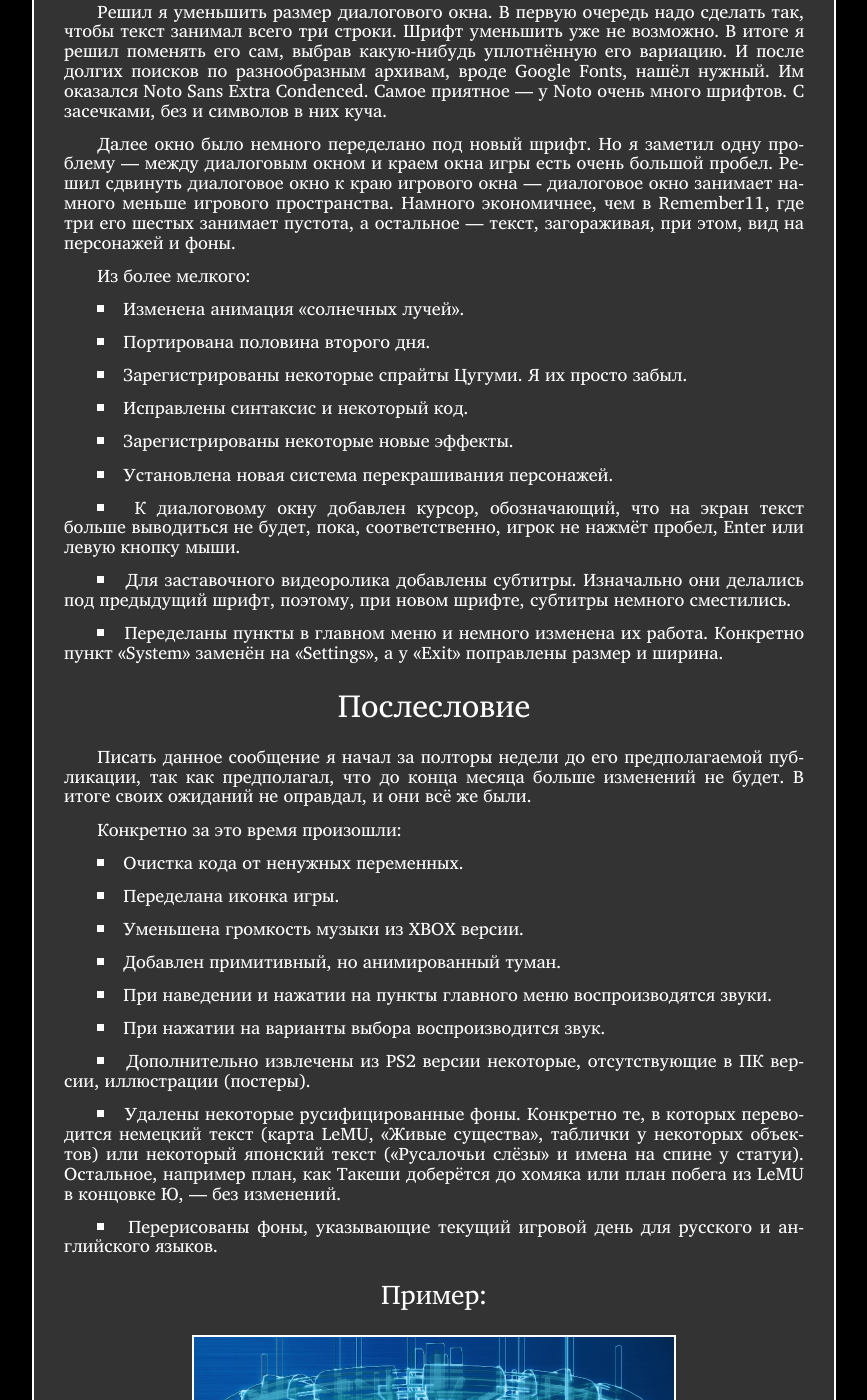
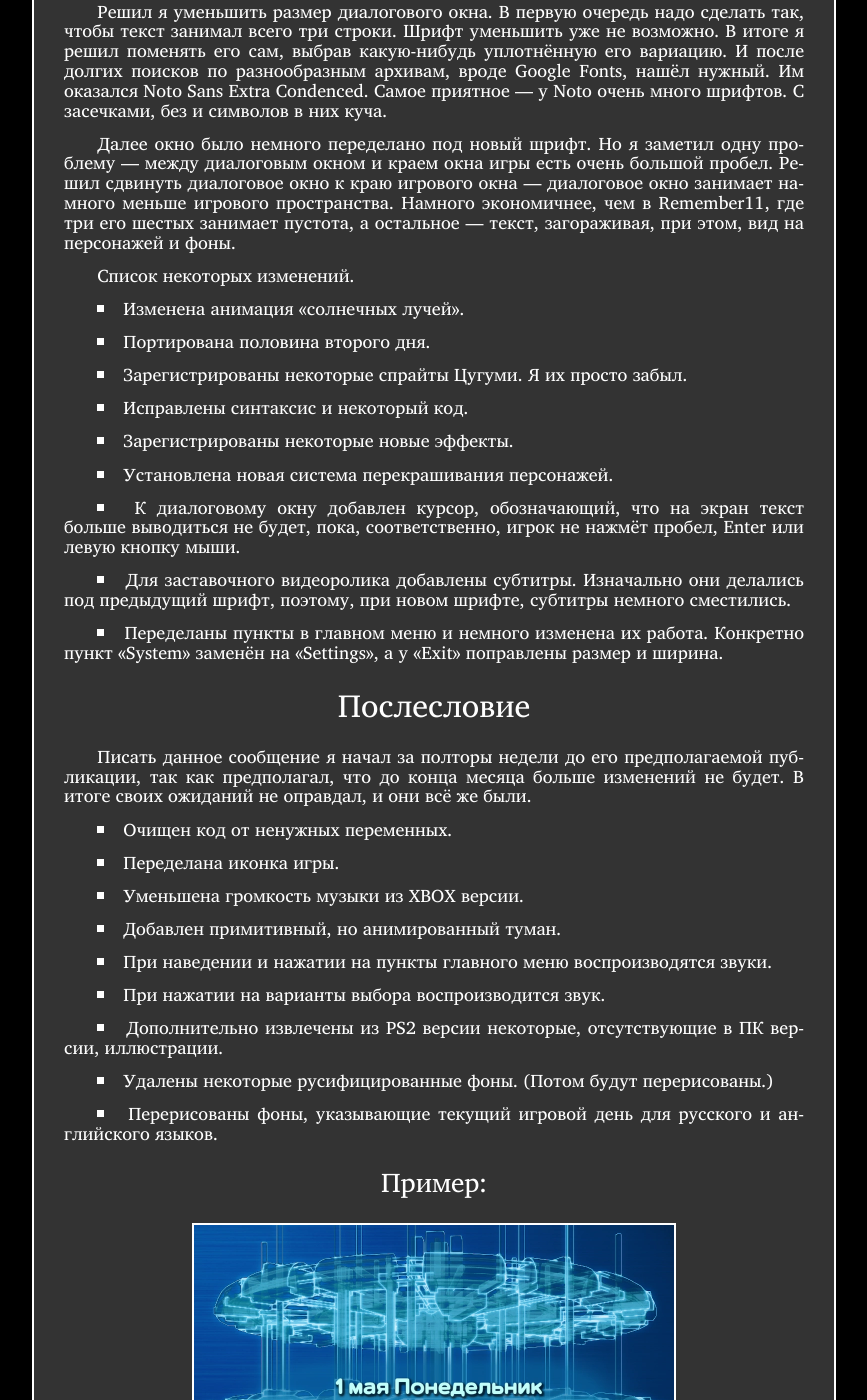
Before and after one commit to Starastel/stStarastel, a Jekyll site: the page built from _posts/2022-05-02-didnt-expect-any-changes.md, in a window 1280 px wide and 1400 px high, scrolled down 218 px. Shown: the whole window, without its empty margins (206-1073 px from the left). Built offline with Jekyll 4.4.1, drawn with Linux system fonts in a browser that asks for light colours.

Commit message:
Update 2022-05-02-didnt-expect-any-changes.md

```diff
--- a/_posts/2022-05-02-didnt-expect-any-changes.md
+++ b/_posts/2022-05-02-didnt-expect-any-changes.md
@@ -7,7 +7,7 @@ date:   2022-05-02 00:00:00 +0300
 
 Далее окно было немного переделано под новый шрифт. Но я заметил одну проблему — между диалоговым окном и краем окна игры есть очень большой пробел. Решил сдвинуть диалоговое окно к краю игрового окна  — диалоговое окно занимает намного меньше игрового пространства. Намного экономичнее, чем в Remember11, где три его шестых занимает пустота, а остальное — текст, загораживая, при этом, вид на персонажей и фоны.
 
-Из более мелкого:
+Список некоторых изменений.
 - Изменена анимация «солнечных лучей».
 - Портирована половина второго дня.
 - Зарегистрированы некоторые спрайты Цугуми. Я их просто забыл.
@@ -22,15 +22,14 @@ date:   2022-05-02 00:00:00 +0300
 
 Писать данное сообщение я начал за полторы недели до его предполагаемой публикации, так как предполагал, что до конца месяца больше изменений не будет. В итоге своих ожиданий не оправдал, и они всё же были.
 
-Конкретно за это время произошли:
-- Очистка кода от ненужных переменных.
+- Очищен код от ненужных переменных.
 - Переделана иконка игры.
 - Уменьшена громкость музыки из XBOX версии.
 - Добавлен примитивный, но анимированный туман.
 - При наведении и нажатии на пункты главного меню воспроизводятся звуки.
 - При нажатии на варианты выбора воспроизводится звук.
-- Дополнительно извлечены из PS2 версии некоторые, отсутствующие в ПК версии, иллюстрации (постеры).
-- Удалены некоторые русифицированные фоны. Конкретно те, в которых переводится немецкий текст (карта LeMU, «Живые существа», таблички у некоторых объектов) или некоторый японский текст («Русалочьи слёзы» и имена на спине у статуи). Остальное, например план, как Такеши доберётся до хомяка или план побега из LeMU в концовке Ю, — без изменений.
+- Дополнительно извлечены из PS2 версии некоторые, отсутствующие в ПК версии, иллюстрации.
+- Удалены некоторые русифицированные фоны. (Потом будут перерисованы.)
 - Перерисованы фоны, указывающие текущий игровой день для русского и английского языков.
 
 # Пример:
```
